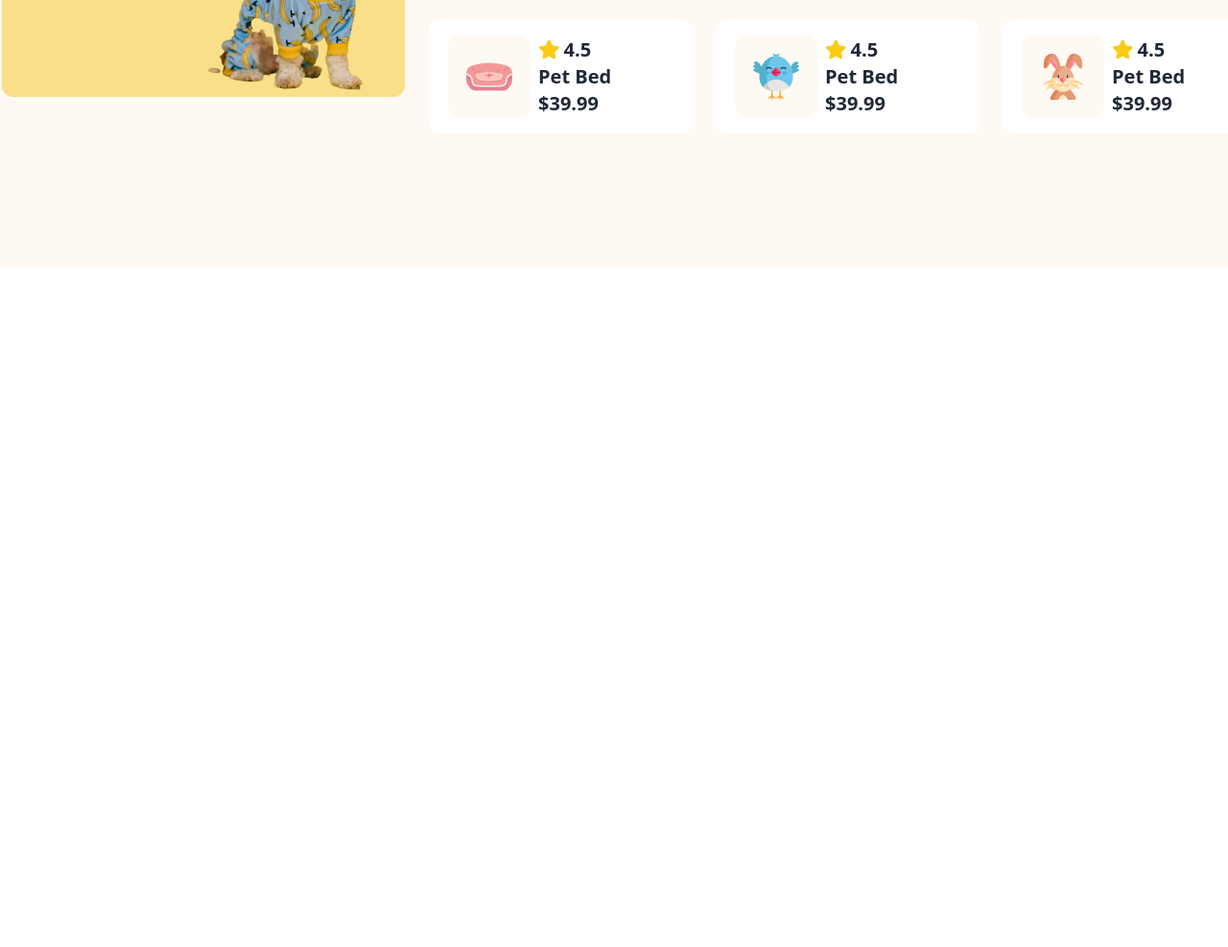
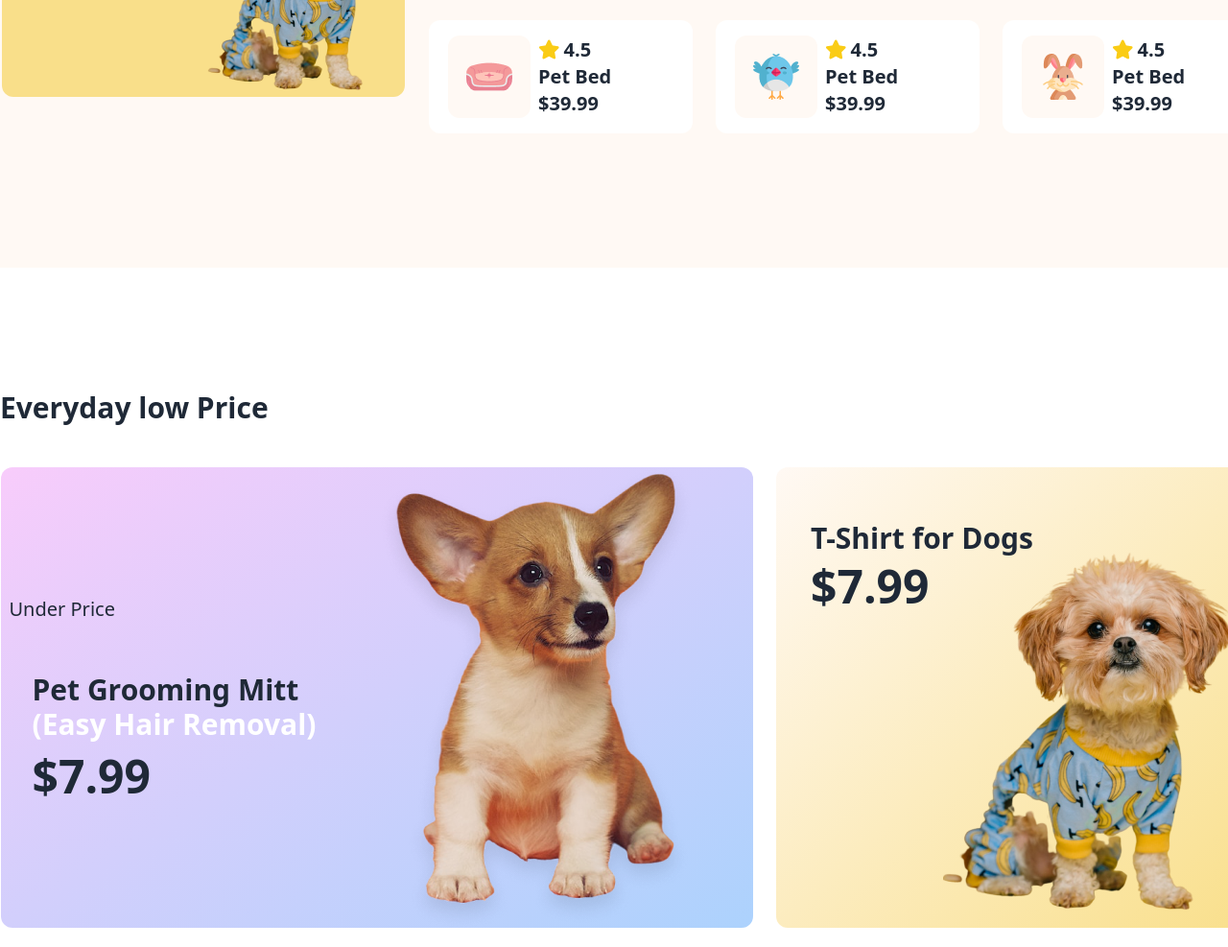
Before and after one commit to shuvoredsky/B11-A3-Browse-Pets, a plain HTML site: page index.html in a window 1280 px wide. Shown: the part 1992-2979 px from the top of the page at 96% size. Before the commit the page ends 2271 px from the top, so only its background shows below. Drawn offline with nearby package versions, Linux system fonts and the light colour scheme.

Commit message:
low price section added

```diff
--- a/index.html
+++ b/index.html
@@ -111,7 +111,7 @@
      </section>
 
      <!-- Pet product section -->
-     <section class="bg-[#FFF9F4] h-[770px] w-full lg:px-0 px-5" >
+     <section class="bg-[#FFF9F4] lg:h-[770px] w-full lg:px-0 px-5 lg:mb-32 mb-24" >
       <div class="lg:w-[1320px] mx-auto">
         <h1 class="font-bold pt-16 lg:text-3xl text-2xl lg:pt-28">Trending Pet Products</h1>
       </div>
@@ -212,6 +212,29 @@
       </div>
      </section>
 
+     <!-- low price section -->
+
+     <section class="lg:w-[1320px] mx-auto lg:px-0 px-5">
+      <h1 class="lg:text-3xl text-2xl mb-11 font-bold">Everyday low Price</h1>
+      <div class="lg:flex justify-center items-center gap-6">
+        <div class=" relative lg:static lg:flex justify-center items-center gap-6 lg:h-[480px] h-[580px] lg:w-[784px] w-full bg-gradient-to-br from-[#F8CCFB] to-[#ACD2FD] rounded-xl">
+          <div>
+            <p class="text-xl mb-3 lg:flex hidden">Under Price</p>
+            <h1 class="font-bold text-3xl mb-3 pt-10 pl-6">Pet Grooming Mitt <br><span class="text-white lg:flex hidden font-bold text-3xl">(Easy Hair Removal)</span></h1>
+            <h2 class="font-bold text-5xl pl-6">$7.99</h2>
+          </div>
+          <div><img class="absolute object-contain lg:static -bottom-8 -right-10" src="images/cute-dog-mid.png" alt=""></div>
+        </div>
+      <div class="mt-6 lg:mt-0 relative lg:h-[480px] h-[520px] lg:w-[510px] w-full bg-gradient-to-br from-[#FFF9F4] to-[#F9DF8A] rounded-xl">
+        <div class="pl-9 lg:pt-0 pt-5">
+          <h1 class="text-3xl font-bold mb-2 mt-14">T-Shirt for Dogs</h1>
+          <h2 class="font-bold text-5xl">$7.99</h2>
+        </div>
+        <img class="absolute object-contain lg:right-6 right-4 bottom-0 " src="images/cute-pet-mid.png" alt="">
+      </div>
+      </div>
+     </section>
+
     </main>
 
     <footer></footer>
```
